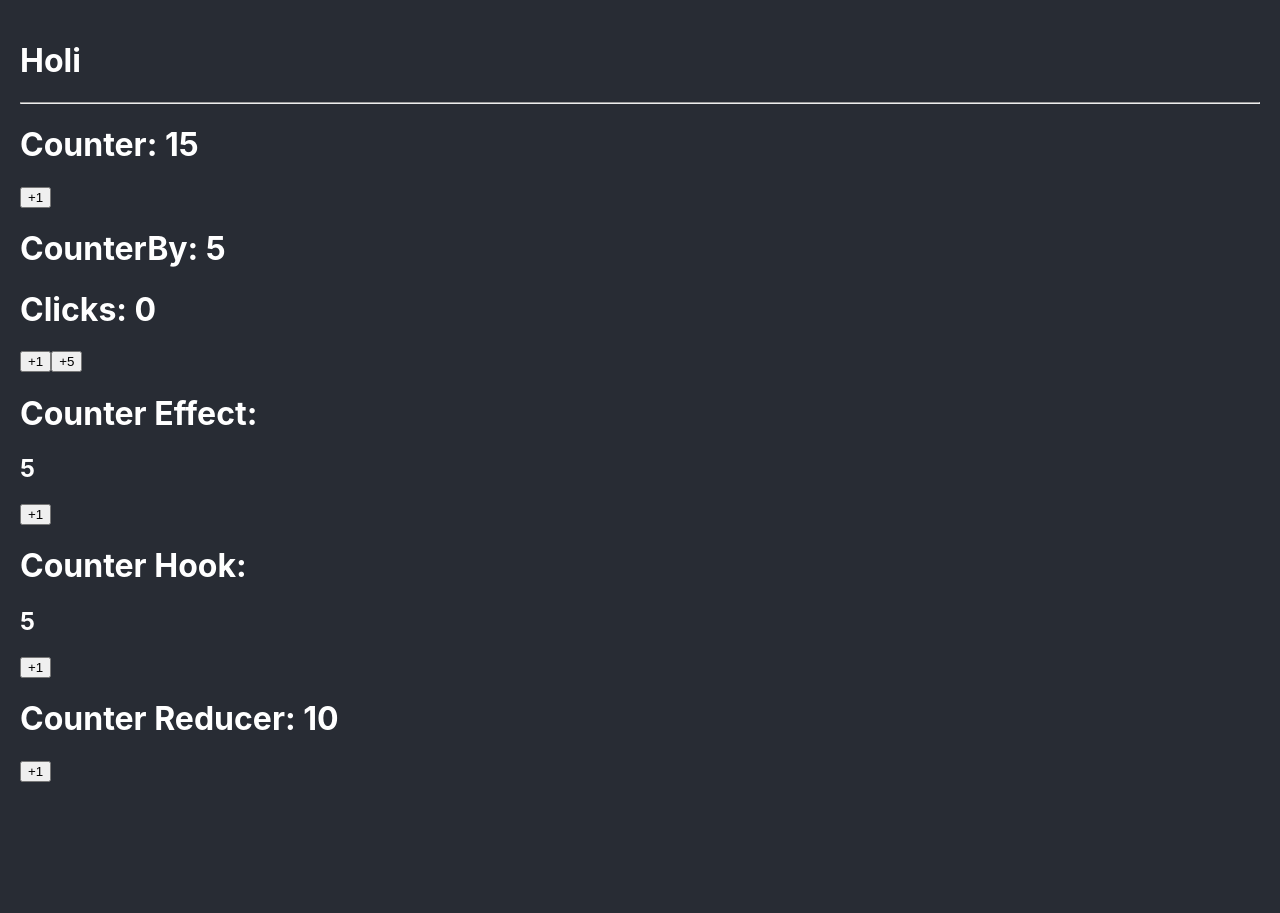
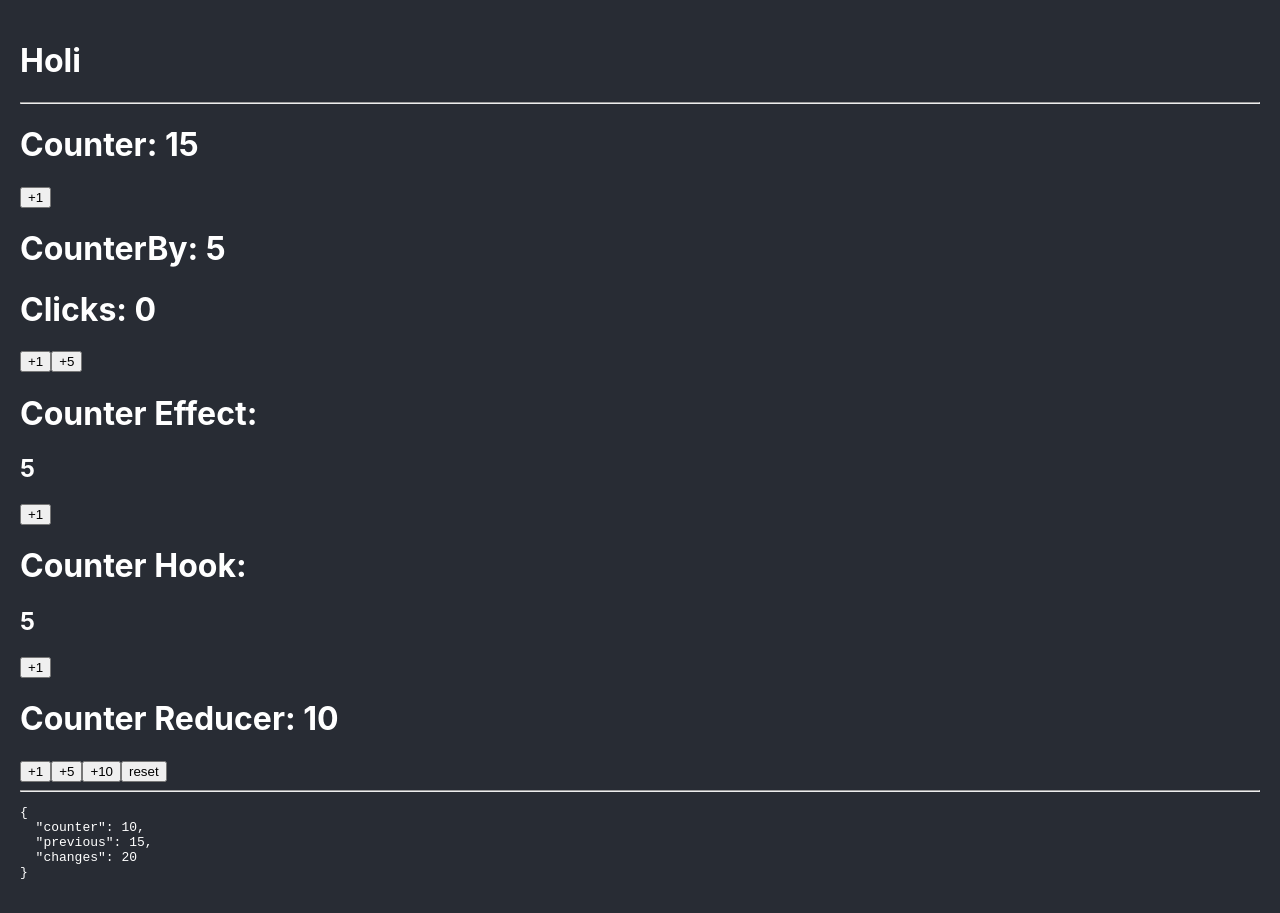
Before and after one commit to gdariodh/bases-react-ts, a React (Create React App) app: page / in a window 1280 px wide. Before the commit the page ends 802 px from the top, so only its background shows below. Built offline with nearby package versions, Linux system fonts and the light colour scheme.

Commit message:
added increaseBy and reset actions

```diff
--- a/src/components/CounterReducer.tsx
+++ b/src/components/CounterReducer.tsx
@@ -1,5 +1,4 @@
 import { useReducer } from "react";
-
 
 interface CounterState {
   counter: number;
@@ -16,39 +15,69 @@ const INITIAL_STATE: CounterState = {
 
 //  actions and types con Typescript way
 type CounterAction =
-   | { type: 'increaseBy', payload: {value: number}}
-   | { type: 'reset' }
-
+  | { type: "increaseBy"; payload: { value: number } }
+  | { type: "reset" };
 
 // reducer
-const CounterReducer = (state: CounterState, action: CounterAction): CounterState => {
+const CounterReducer = ( state: CounterState,action: CounterAction): CounterState => {
+
+  const {counter, changes} = state;
+
   switch (action.type) {
-      case 'reset':
-          return{
-            counter: 0,
-            previous: 0,
-            changes: 0
+    case "reset":
+      return {
+        ...state,
+        counter: 0,
+        previous: 0,
+        changes: 0,
+      };
+
+    case "increaseBy":
+        return{
+            ...state,
+            counter:  counter + action.payload.value,
+            previous: counter,
+            changes:  changes + 1
         }
 
-      default:
-          return state;
+    default:
+      return state;
   }
-}
+};
 
 export const CounterReducerComponent = () => {
   const [state, dispatch] = useReducer(CounterReducer, INITIAL_STATE);
 
-  const handleClick = () => {
+  const handleReset = () => {
     dispatch({
-        type: 'reset'
-    })
+      type: "reset",
+    });
+  };
+
+  const increaseBy = (value: number) => {
+    dispatch({
+      type: "increaseBy",
+      payload: {value}
+    });
   };
 
   return (
     <>
       <h1>Counter Reducer: {state.counter}</h1>
 
-      <button onClick={handleClick}>+1 </button>
+      <button onClick={() => increaseBy(1)}>+1 </button>
+      <button onClick={() => increaseBy(5)}>+5 </button>
+      <button onClick={() => increaseBy(10)}>+10 </button>
+
+      <button onClick={handleReset}>reset </button>
+      <hr/>
+
+<pre>
+{
+          JSON.stringify(state, null, 2)
+      }
+</pre>
+
     </>
   );
 };
```
